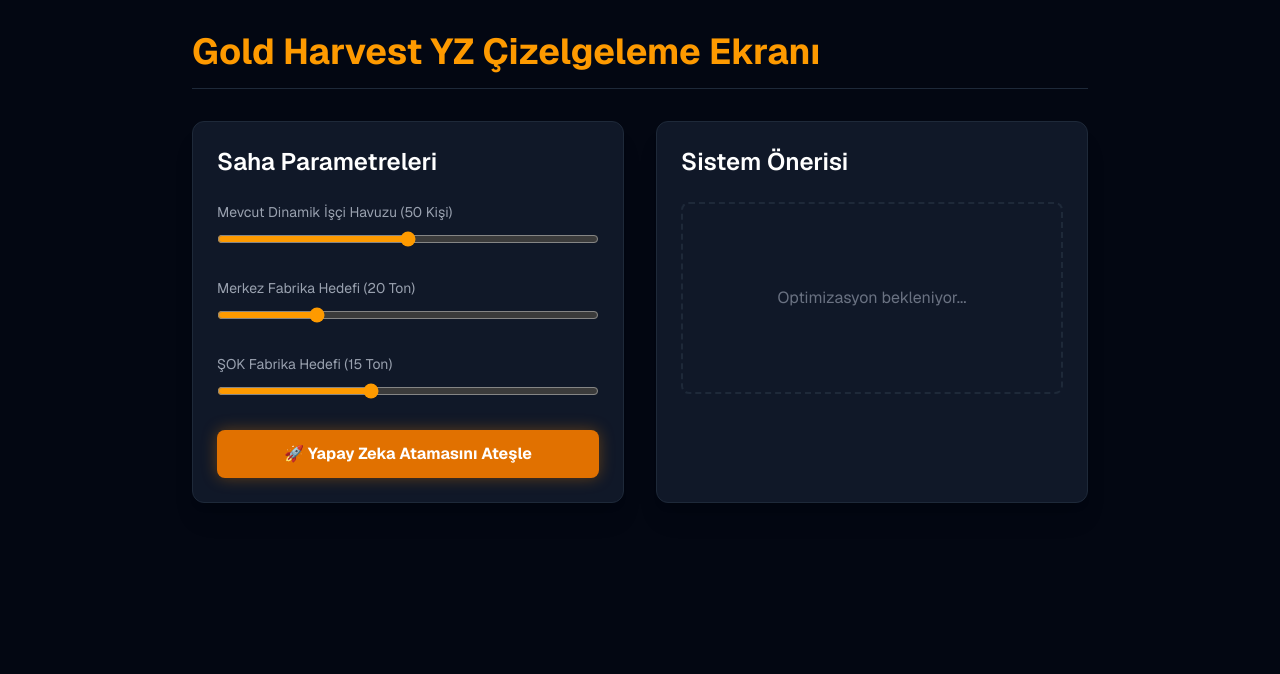
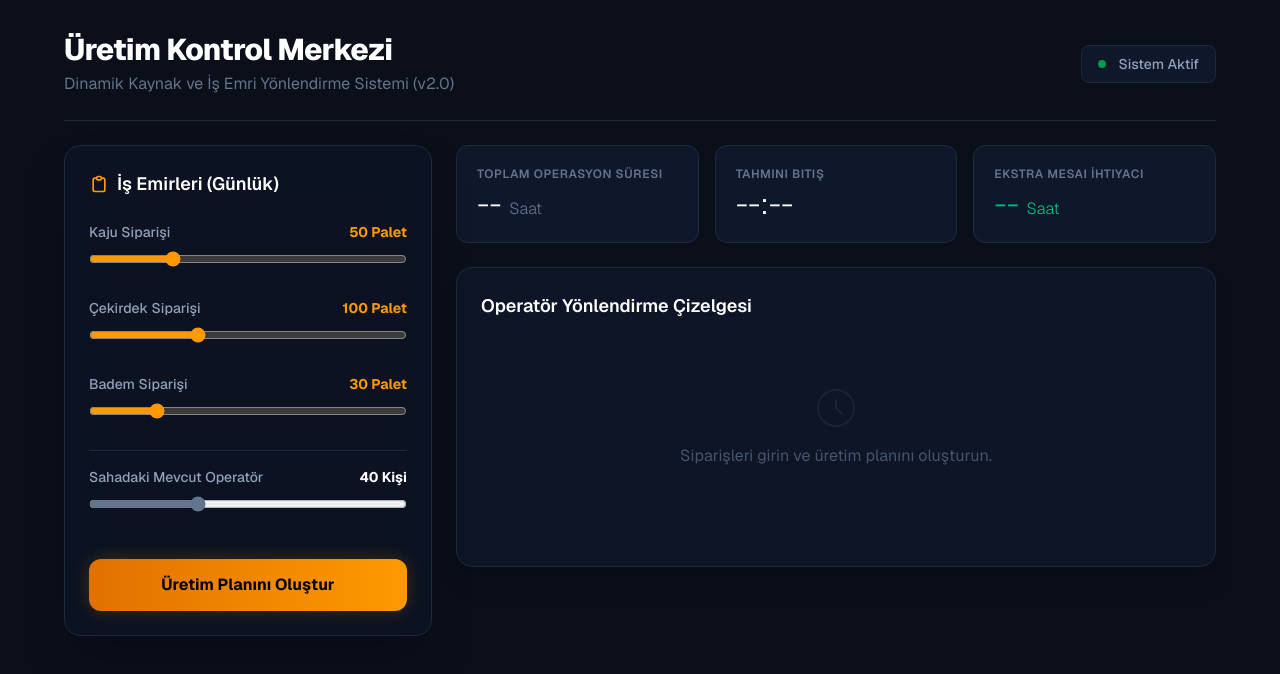
Before and after one commit to burakridvangoker/gold_harvest_project, a Next.js app: page / in a window 1280 px wide. Shown: the top 674 px of the page. Built offline with nearby package versions, Linux system fonts and the light colour scheme.

Commit message:
Yonetici paneli ve dinamik cizelge eklendi

```diff
--- a/app/page.tsx
+++ b/app/page.tsx
@@ -3,18 +3,20 @@
 import { useState } from "react";
 
 export default function Home() {
-  const [isci, setIsci] = useState(50);
-  const [merkez, setMerkez] = useState(20);
-  const [sok, setSok] = useState(15);
+  const [kaju, setKaju] = useState(50);
+  const [cekirdek, setCekirdek] = useState(100);
+  const [badem, setBadem] = useState(30);
+  const [isci, setIsci] = useState(40);
+
   const [sonuc, setSonuc] = useState(null);
   const [loading, setLoading] = useState(false);
 
-  const optimizeEt = async () => {
+  const hesapla = async () => {
     setLoading(true);
     const res = await fetch("/api/optimize", {
       method: "POST",
       headers: { "Content-Type": "application/json" },
-      body: JSON.stringify({ toplam_isci: isci, merkez_hedef: merkez, sok_hedef: sok })
+      body: JSON.stringify({ kaju, cekirdek, badem, isci })
     });
     const data = await res.json();
     setSonuc(data);
@@ -22,67 +24,132 @@ export default function Home() {
   };
 
   return (
-    <div className="min-h-screen bg-gray-950 text-white p-8 font-sans">
-      <div className="max-w-4xl mx-auto space-y-8">
-        <h1 className="text-4xl font-bold text-amber-500 border-b border-gray-800 pb-4">Gold Harvest YZ Çizelgeleme Ekranı</h1>
+    <div className="min-h-screen bg-[#0a0f1a] text-slate-300 p-4 md:p-8 font-sans selection:bg-amber-500/30">
+      <div className="max-w-6xl mx-auto space-y-6">
 
-        <div className="grid grid-cols-1 md:grid-cols-2 gap-8">
-          <div className="bg-gray-900 p-6 rounded-xl border border-gray-800 shadow-xl">
-            <h2 className="text-2xl font-semibold mb-6">Saha Parametreleri</h2>
+        {/* Üst Header */}
+        <div className="flex flex-col md:flex-row justify-between items-start md:items-center border-b border-slate-800 pb-6">
+          <div>
+            <h1 className="text-3xl font-extrabold text-white tracking-tight">Üretim Kontrol Merkezi</h1>
+            <p className="text-slate-500 mt-1">Dinamik Kaynak ve İş Emri Yönlendirme Sistemi (v2.0)</p>
+          </div>
+          <div className="mt-4 md:mt-0 flex items-center space-x-3 bg-slate-900 px-4 py-2 rounded-lg border border-slate-800">
+            <span className="w-2 h-2 rounded-full bg-green-500 animate-pulse"></span>
+            <span className="text-sm font-medium text-slate-400">Sistem Aktif</span>
+          </div>
+        </div>
+
+        <div className="grid grid-cols-1 lg:grid-cols-3 gap-6">
+
+          {/* Sol Panel: Sipariş Girişleri */}
+          <div className="lg:col-span-1 bg-slate-900/50 backdrop-blur-xl p-6 rounded-2xl border border-slate-800 shadow-2xl">
+            <h2 className="text-lg font-semibold text-white mb-6 flex items-center">
+              <svg className="w-5 h-5 mr-2 text-amber-500" fill="none" stroke="currentColor" viewBox="0 0 24 24"><path strokeLinecap="round" strokeLinejoin="round" strokeWidth="2" d="M9 5H7a2 2 0 00-2 2v12a2 2 0 002 2h10a2 2 0 002-2V7a2 2 0 00-2-2h-2M9 5a2 2 0 002 2h2a2 2 0 002-2M9 5a2 2 0 012-2h2a2 2 0 012 2"></path></svg>
+              İş Emirleri (Günlük)
+            </h2>
+
             <div className="space-y-6">
-              <div>
-                <label className="block text-sm text-gray-400 mb-2">Mevcut Dinamik İşçi Havuzu ({isci} Kişi)</label>
-                <input type="range" min="20" max="80" value={isci} onChange={(e)=>setIsci(Number(e.target.value))} className="w-full accent-amber-500" />
+              <div className="space-y-2">
+                <div className="flex justify-between">
+                  <label className="text-sm font-medium text-slate-400">Kaju Siparişi</label>
+                  <span className="text-sm font-bold text-amber-500">{kaju} Palet</span>
+                </div>
+                <input type="range" min="0" max="200" value={kaju} onChange={(e)=>setKaju(Number(e.target.value))} className="w-full accent-amber-500" />
               </div>
-              <div>
-                <label className="block text-sm text-gray-400 mb-2">Merkez Fabrika Hedefi ({merkez} Ton)</label>
-                <input type="range" min="10" max="50" value={merkez} onChange={(e)=>setMerkez(Number(e.target.value))} className="w-full accent-amber-500" />
+
+              <div className="space-y-2">
+                <div className="flex justify-between">
+                  <label className="text-sm font-medium text-slate-400">Çekirdek Siparişi</label>
+                  <span className="text-sm font-bold text-amber-500">{cekirdek} Palet</span>
+                </div>
+                <input type="range" min="0" max="300" value={cekirdek} onChange={(e)=>setCekirdek(Number(e.target.value))} className="w-full accent-amber-500" />
               </div>
-              <div>
-                <label className="block text-sm text-gray-400 mb-2">ŞOK Fabrika Hedefi ({sok} Ton)</label>
-                <input type="range" min="5" max="30" value={sok} onChange={(e)=>setSok(Number(e.target.value))} className="w-full accent-amber-500" />
+
+              <div className="space-y-2">
+                <div className="flex justify-between">
+                  <label className="text-sm font-medium text-slate-400">Badem Siparişi</label>
+                  <span className="text-sm font-bold text-amber-500">{badem} Palet</span>
+                </div>
+                <input type="range" min="0" max="150" value={badem} onChange={(e)=>setBadem(Number(e.target.value))} className="w-full accent-amber-500" />
               </div>
-              <button onClick={optimizeEt} disabled={loading} className="w-full py-3 bg-amber-600 hover:bg-amber-500 text-white font-bold rounded-lg transition-all shadow-[0_0_15px_rgba(217,119,6,0.4)]">
-                {loading ? "Hesaplanıyor..." : "🚀 Yapay Zeka Atamasını Ateşle"}
+
+              <div className="space-y-2 pt-4 border-t border-slate-800">
+                <div className="flex justify-between">
+                  <label className="text-sm font-medium text-slate-400">Sahadaki Mevcut Operatör</label>
+                  <span className="text-sm font-bold text-white">{isci} Kişi</span>
+                </div>
+                <input type="range" min="10" max="100" value={isci} onChange={(e)=>setIsci(Number(e.target.value))} className="w-full accent-slate-500" />
+              </div>
+
+              <button
+                onClick={hesapla}
+                disabled={loading}
+                className="w-full mt-4 py-3.5 bg-gradient-to-r from-amber-600 to-amber-500 hover:from-amber-500 hover:to-amber-400 text-black font-bold rounded-xl transition-all shadow-[0_0_20px_rgba(245,158,11,0.2)] disabled:opacity-50"
+              >
+                {loading ? "Sistem Çözümleniyor..." : "Üretim Planını Oluştur"}
               </button>
             </div>
           </div>
 
-          <div className="bg-gray-900 p-6 rounded-xl border border-gray-800 shadow-xl">
-            <h2 className="text-2xl font-semibold mb-6">Sistem Önerisi</h2>
-            {!sonuc ? (
-              <div className="text-gray-500 flex items-center justify-center h-48 border-2 border-dashed border-gray-800 rounded-lg">Optimizasyon bekleniyor...</div>
-            ) : (
-              <div className="space-y-4">
-                <div className="flex justify-between items-center bg-gray-800 p-4 rounded-lg">
-                  <span className="text-gray-300">🏢 Merkez Fabrika (Tahsis)</span>
-                  <span className="text-2xl font-bold text-amber-500">{sonuc.isci_merkez} Kişi</span>
+          {/* Sağ Panel: Operasyonel Sonuçlar ve Gantt/Timeline */}
+          <div className="lg:col-span-2 space-y-6">
+
+            {/* KPI Kartları */}
+            <div className="grid grid-cols-1 md:grid-cols-3 gap-4">
+              <div className="bg-slate-900 p-5 rounded-xl border border-slate-800">
+                <p className="text-slate-500 text-xs font-semibold uppercase tracking-wider mb-1">Toplam Operasyon Süresi</p>
+                <p className="text-3xl font-light text-white">{sonuc ? sonuc.toplam_saat : "--"} <span className="text-base text-slate-500">Saat</span></p>
+              </div>
+              <div className="bg-slate-900 p-5 rounded-xl border border-slate-800">
+                <p className="text-slate-500 text-xs font-semibold uppercase tracking-wider mb-1">Tahmini Bitiş</p>
+                <p className="text-3xl font-light text-white">{sonuc ? `${(8 + sonuc.toplam_saat).toString().padStart(2, '0')}:00` : "--:--"}</p>
+              </div>
+              <div className={`p-5 rounded-xl border ${sonuc && sonuc.mesai_saati > 0 ? 'bg-red-950/20 border-red-900/50' : 'bg-slate-900 border-slate-800'}`}>
+                <p className="text-slate-500 text-xs font-semibold uppercase tracking-wider mb-1">Ekstra Mesai İhtiyacı</p>
+                <p className={`text-3xl font-light ${sonuc && sonuc.mesai_saati > 0 ? 'text-red-500' : 'text-emerald-500'}`}>
+                  {sonuc ? sonuc.mesai_saati : "--"} <span className="text-base">Saat</span>
+                </p>
+              </div>
+            </div>
+
+            {/* Dinamik Zaman Çizelgesi (Timeline) */}
+            <div className="bg-slate-900/80 p-6 rounded-2xl border border-slate-800 shadow-xl min-h-[300px]">
+              <h2 className="text-lg font-semibold text-white mb-6">Operatör Yönlendirme Çizelgesi</h2>
+
+              {!sonuc ? (
+                <div className="h-full flex flex-col items-center justify-center text-slate-600 space-y-3 pt-10">
+                  <svg className="w-12 h-12 opacity-20" fill="none" stroke="currentColor" viewBox="0 0 24 24"><path strokeLinecap="round" strokeLinejoin="round" strokeWidth="1" d="M12 8v4l3 3m6-3a9 9 0 11-18 0 9 9 0 0118 0z"></path></svg>
+                  <p>Siparişleri girin ve üretim planını oluşturun.</p>
                 </div>
-                <div className="flex justify-between items-center bg-gray-800 p-4 rounded-lg">
-                  <span className="text-gray-300">🏪 ŞOK Fabrika (Tahsis)</span>
-                  <span className="text-2xl font-bold text-amber-500">{sonuc.isci_sok} Kişi</span>
+              ) : (
+                <div className="space-y-4 relative before:absolute before:inset-0 before:ml-5 before:-translate-x-px md:before:mx-auto md:before:translate-x-0 before:h-full before:w-0.5 before:bg-gradient-to-b before:from-transparent before:via-slate-700 before:to-transparent">
+                  {sonuc.cizelge.map((adim, index) => (
+                    <div key={index} className="relative flex items-center justify-between md:justify-normal md:odd:flex-row-reverse group is-active">
+                      <div className="flex items-center justify-center w-10 h-10 rounded-full border-4 border-slate-900 bg-amber-500 text-black shadow shrink-0 md:order-1 md:group-odd:-translate-x-1/2 md:group-even:translate-x-1/2 z-10">
+                        <svg className="w-4 h-4" fill="none" stroke="currentColor" viewBox="0 0 24 24"><path strokeLinecap="round" strokeLinejoin="round" strokeWidth="2" d="M12 8v4l3 3m6-3a9 9 0 11-18 0 9 9 0 0118 0z"></path></svg>
+                      </div>
+                      <div className="w-[calc(100%-4rem)] md:w-[calc(50%-2.5rem)] p-4 rounded-xl border border-slate-800 bg-slate-800/50 shadow-md">
+                        <div className="flex items-center justify-between mb-1">
+                          <span className="font-mono text-sm text-amber-500 font-medium">{adim.saat}</span>
+                        </div>
+                        <div className="text-slate-300">{adim.olay}</div>
+                      </div>
+                    </div>
+                  ))}
                 </div>
+              )}
 
-                {sonuc.bosta_kalan > 0 && (
-                  <div className="bg-red-950/50 border border-red-500 p-4 rounded-lg mt-4">
-                    <span className="text-red-400 font-bold block mb-1">⚠️ Atıl Kapasite (İsraf Riski)</span>
-                    <span className="text-gray-300 text-sm">{sonuc.bosta_kalan} Kişi boşta. Parkinson Kanunu devreye girmemesi için bu kişileri ŞOK fabrikasına üzüm ezmeye göndermeyin!</span>
+              {sonuc && sonuc.mesai_saati > 0 && (
+                <div className="mt-8 p-4 bg-red-950/40 border border-red-900/50 rounded-xl flex items-start space-x-3">
+                  <span className="text-red-500 text-xl">⚠️</span>
+                  <div>
+                    <h4 className="text-red-400 font-semibold">Kritik Uyarı: Kapasite Aşımı</h4>
+                    <p className="text-sm text-slate-400 mt-1">Siparişleri mevcut kadro ile tamamlamak için {sonuc.mesai_saati} saatlik fazla mesai veya ekstra {Math.ceil(sonuc.mesai_saati * 2)} yevmiyeli işçi desteği gerekmektedir.</p>
                   </div>
-                )}
-                {sonuc.ekstra_mesai > 0 && (
-                  <div className="bg-orange-950/50 border border-orange-500 p-4 rounded-lg mt-4">
-                    <span className="text-orange-400 font-bold block mb-1">🚨 Darboğaz Tespiti</span>
-                    <span className="text-gray-300 text-sm">Üretim hedeflerini yakalamak için {sonuc.ekstra_mesai} kişilik fazla mesai veya ek işçi gerekmektedir.</span>
-                  </div>
-                )}
-                {sonuc.bosta_kalan === 0 && sonuc.ekstra_mesai === 0 && (
-                  <div className="bg-green-950/50 border border-green-500 p-4 rounded-lg mt-4">
-                    <span className="text-green-400 font-bold block mb-1">🎯 Kusursuz Operasyonel Denge</span>
-                    <span className="text-gray-300 text-sm">İşgücü siparişlere milimetrik olarak dağıtıldı. Maliyet artışı veya israf yok.</span>
-                  </div>
-                )}
-              </div>
-            )}
+                </div>
+              )}
+            </div>
+
           </div>
         </div>
       </div>
```
Also changed, not shown: 1 other file (tests, documents, lock files or other folders).
